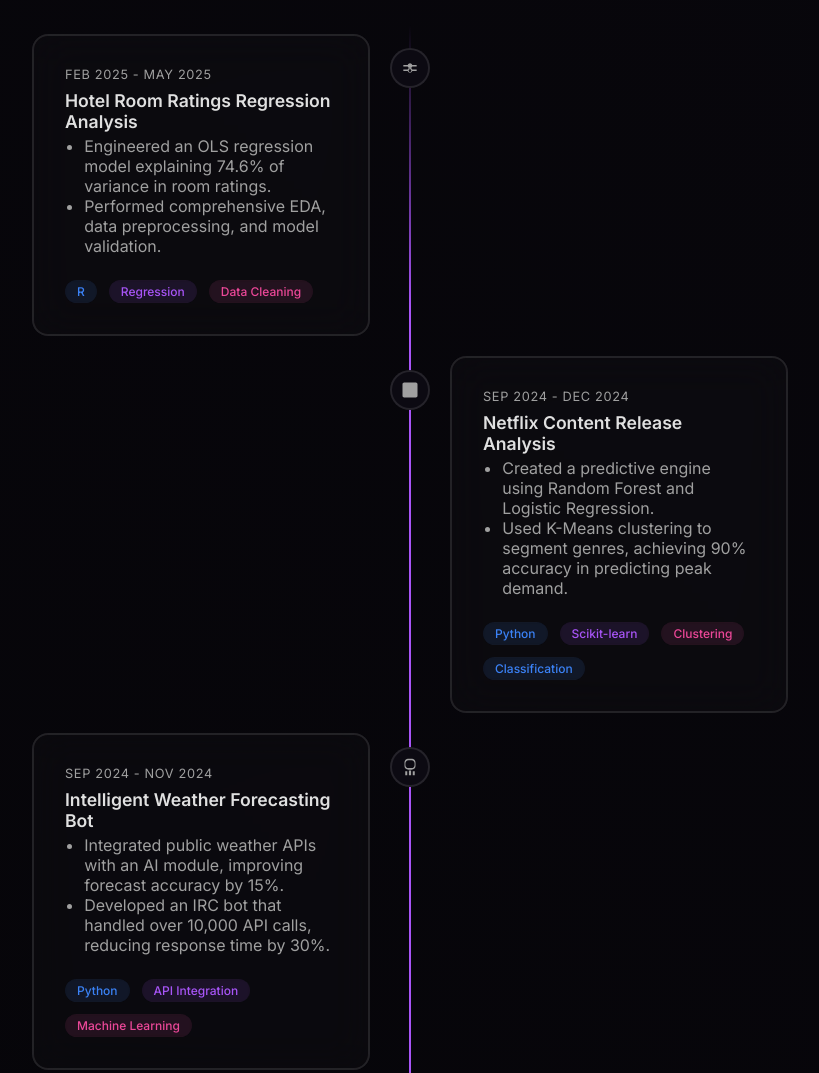
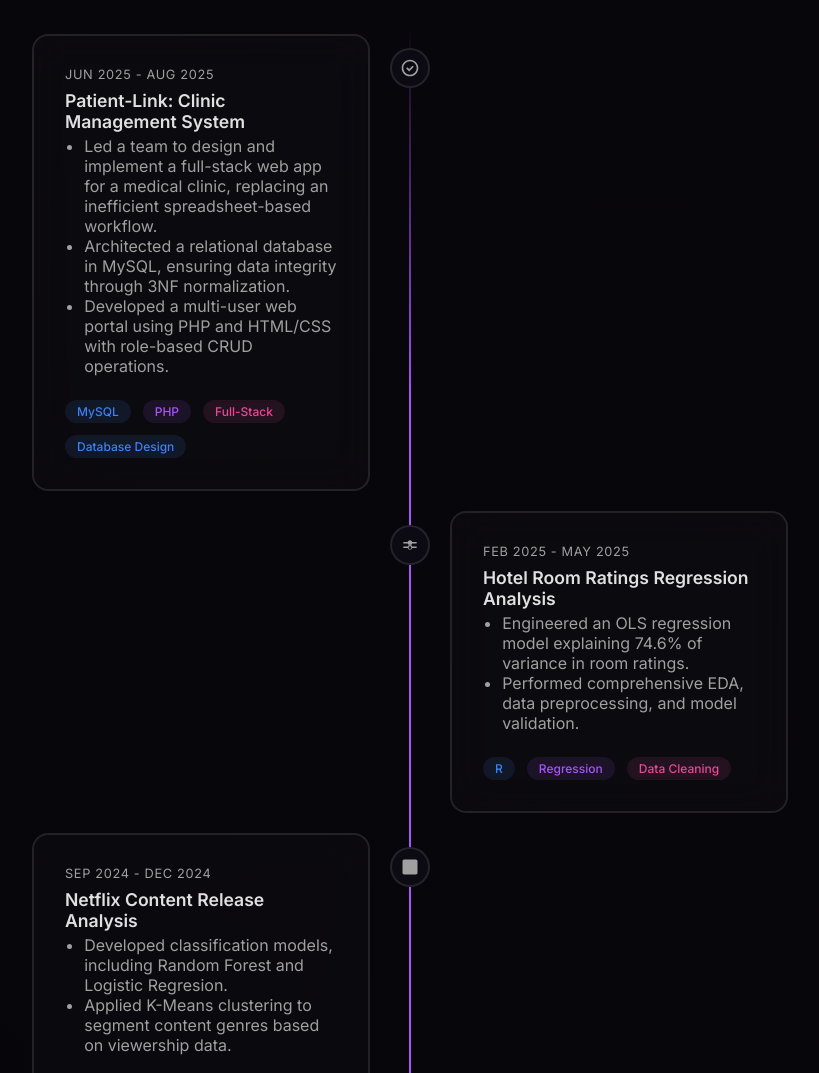
Before and after one commit to sampatb1/Website, a plain HTML site: page backupindex.html in a window 1280 px wide. Shown: the part 1320-2393 px from the top of the page, without its empty margins (230-1049 px from the left). Drawn offline with Linux system fonts and the light colour scheme; animation ran at ten frames a second.

Commit message:
Update backupindex.html

```diff
--- a/backupindex.html
+++ b/backupindex.html
@@ -589,6 +589,23 @@
             <div class="experience-timeline">
                 <div class="timeline-item">
                     <div class="timeline-icon">
+                        <svg xmlns="http://www.w3.org/2000/svg" viewBox="0 0 24 24"><path d="M12,2C6.48,2 2,6.48 2,12C2,17.52 6.48,22 12,22C17.52,22 22,17.52 22,12C22,6.48 17.52,2 12,2M12,20C7.59,20 4,16.41 4,12C4,7.59 7.59,4 12,4C16.41,4 20,7.59 20,12C20,16.41 16.41,20 12,20M16.59,10.59L15.17,9.17L11,13.34L8.83,11.17L7.41,12.59L11,16.17L16.59,10.59Z" /></svg>
+                    </div>
+                    <div class="timeline-content">
+                        <div class="date">Jun 2025 - Aug 2025</div>
+                        <h3>Patient-Link: Clinic Management System</h3>
+                        <ul>
+                            <li>Led a team to design and implement a full-stack web app for a medical clinic, replacing an inefficient spreadsheet-based workflow.</li>
+                            <li>Architected a relational database in MySQL, ensuring data integrity through 3NF normalization.</li>
+                            <li>Developed a multi-user web portal using PHP and HTML/CSS with role-based CRUD operations.</li>
+                        </ul>
+                        <div class="tech-tags">
+                            <span class="tag c1">MySQL</span><span class="tag c2">PHP</span><span class="tag c3">Full-Stack</span><span class="tag c1">Database Design</span>
+                        </div>
+                    </div>
+                </div>
+                <div class="timeline-item">
+                    <div class="timeline-icon">
                         <svg xmlns="http://www.w3.org/2000/svg" viewBox="0 0 24 24"><path d="M14.7,15.7C14.2,16.9 13.2,17.8 12,17.8C10.8,17.8 9.8,16.9 9.3,15.7H4V13.7H9.3C9.8,12.5 10.8,11.6 12,11.6C13.2,11.6 14.2,12.5 14.7,13.7H20V15.7H14.7M12,13.6A1.6,1.6 0 0,0 10.4,15.2A1.6,1.6 0 0,0 12,16.8A1.6,1.6 0 0,0 13.6,15.2A1.6,1.6 0 0,0 12,13.6M12,6.2C10.8,6.2 9.8,7.1 9.3,8.3H4V10.3H9.3C9.8,11.5 10.8,12.4 12,12.4C13.2,12.4 14.2,11.5 14.7,10.3H20V8.3H14.7C14.2,7.1 13.2,6.2 12,6.2M12,8.2A1.6,1.6 0 0,0 10.4,9.8A1.6,1.6 0 0,0 12,11.4A1.6,1.6 0 0,0 13.6,9.8A1.6,1.6 0 0,0 12,8.2Z" /></svg>
                     </div>
                     <div class="timeline-content">
@@ -611,8 +628,8 @@
                         <div class="date">Sep 2024 - Dec 2024</div>
                         <h3>Netflix Content Release Analysis</h3>
                         <ul>
-                            <li>Created a predictive engine using Random Forest and Logistic Regression.</li>
-                            <li>Used K-Means clustering to segment genres, achieving 90% accuracy in predicting peak demand.</li>
+                            <li>Developed classification models, including Random Forest and Logistic Regresion.</li>
+                            <li>Applied K-Means clustering to segment content genres based on viewership data.</li>
                         </ul>
                          <div class="tech-tags">
                             <span class="tag c1">Python</span><span class="tag c2">Scikit-learn</span><span class="tag c3">Clustering</span><span class="tag c1">Classification</span>
@@ -627,8 +644,8 @@
                         <div class="date">Sep 2024 - Nov 2024</div>
                         <h3>Intelligent Weather Forecasting Bot</h3>
                         <ul>
-                            <li>Integrated public weather APIs with an AI module, improving forecast accuracy by 15%.</li>
-                            <li>Developed an IRC bot that handled over 10,000 API calls, reducing response time by 30%.</li>
+                            <li>Integrated public weather APIs with an AI module, improving forecast accuracy.</li>
+                            <li>Developed an IRC bot that handled API calls, reducing response time.</li>
                         </ul>
                          <div class="tech-tags">
                             <span class="tag c1">Python</span><span class="tag c2">API Integration</span><span class="tag c3">Machine Learning</span>
@@ -667,10 +684,12 @@
                         <span class="skill-pill c1">Python</span>
                         <span class="skill-pill c2">R</span>
                         <span class="skill-pill c3">SQL</span>
-                        <span class="skill-pill c1">C++</span>
-                        <span class="skill-pill c2">Java</span>
-                        <span class="skill-pill c3">HTML/CSS</span>
-                        <span class="skill-pill c1">JavaScript</span>
+                        <span class="skill-pill c1">MySQL</span>
+                        <span class="skill-pill c2">C++</span>
+                        <span class="skill-pill c3">Java</span>
+                        <span class="skill-pill c1">HTML/CSS</span>
+                        <span class="skill-pill c2">JavaScript</span>
+                        <span class="skill-pill c3">PHP</span>
                     </div>
                 </div>
                 <div class="skill-category">
```
